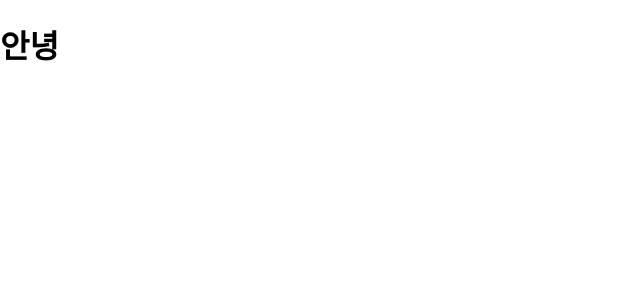
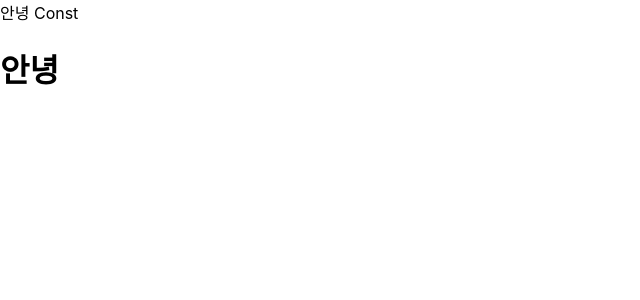
Before and after one commit to baguni93/ReactStudy, a React (Create React App) app in the folder my-app/: page / in a window 1280 px wide. Shown: the top 300 px of the page, without its empty margins (0-640 px from the left). Built offline with nearby package versions, Linux system fonts and the light colour scheme.

Commit message:
const 함수 , 함수형 컴포넌트

```diff
--- a/my-app/src/App.js
+++ b/my-app/src/App.js
@@ -1,8 +1,10 @@
 import Home from "./pages/Home";
+import Header from "./pages/Header";
 
 function App() {
   return (
     <div className="App">
+     <Header />
      <Home />
     </div>
   );
--- /dev/null
+++ b/my-app/src/pages/Header.js
@@ -0,0 +1,15 @@
+import React from "react";
+
+
+const Box = () =>{
+
+    return (
+
+        <div className="Hi">
+            안녕 Const
+        </div>
+    )
+
+}
+
+export default Box
--- a/my-app/src/pages/Home.js
+++ b/my-app/src/pages/Home.js
@@ -1,7 +1,11 @@
 import React from "react";
 
 function Home(){
-    return <h1>안녕</h1>;
+    return (
+        <div>
+         <h1>안녕</h1>
+        </div>
+    )
 }
 
 export default Home;
```
